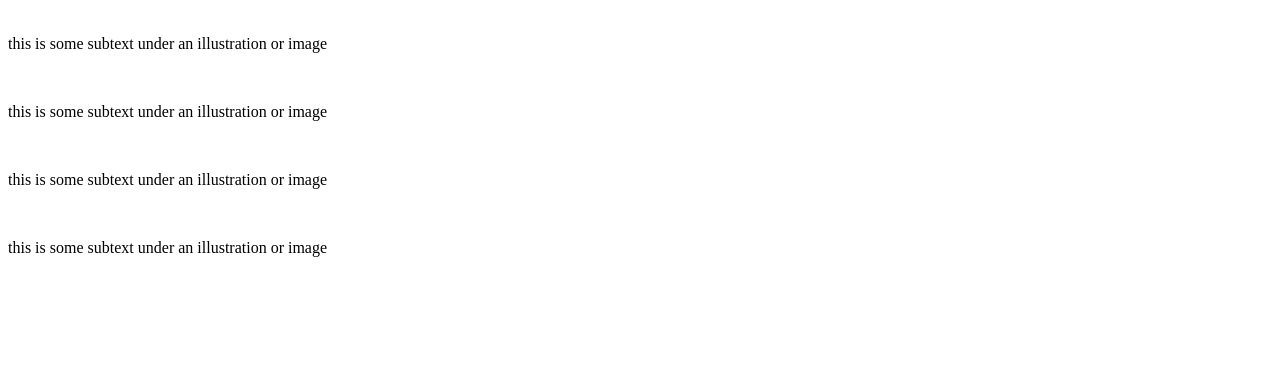
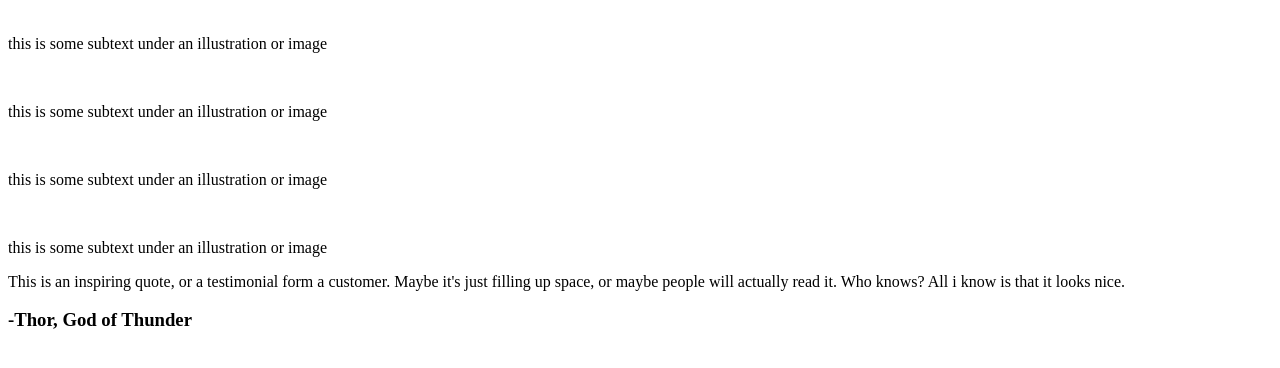
Before and after one commit to Reoshiko/Landing-page, a plain HTML site: page index.html in a window 1280 px wide. Shown: the part 276-644 px from the top of the page. Drawn offline with Linux system fonts and the light colour scheme.

Commit message:
Add text in div class="content"

```diff
--- a/index.html
+++ b/index.html
@@ -53,7 +53,10 @@
     </div>
 
     <div class="content">
-
+        <div class="text2">
+            <p>This is an inspiring quote, or a testimonial form a customer. Maybe it's just filling up space, or maybe people will actually read it. Who knows? All i know is that  it looks nice.</p>
+            <h3>-Thor, God of Thunder</h3>
+        </div>
     </div>
 
     <div class="footer">
```
